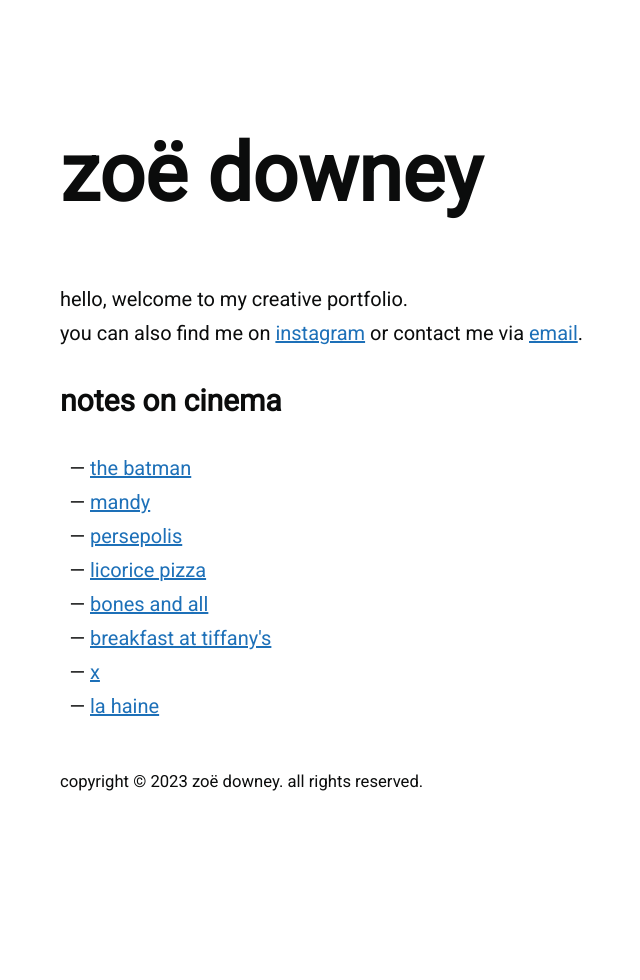
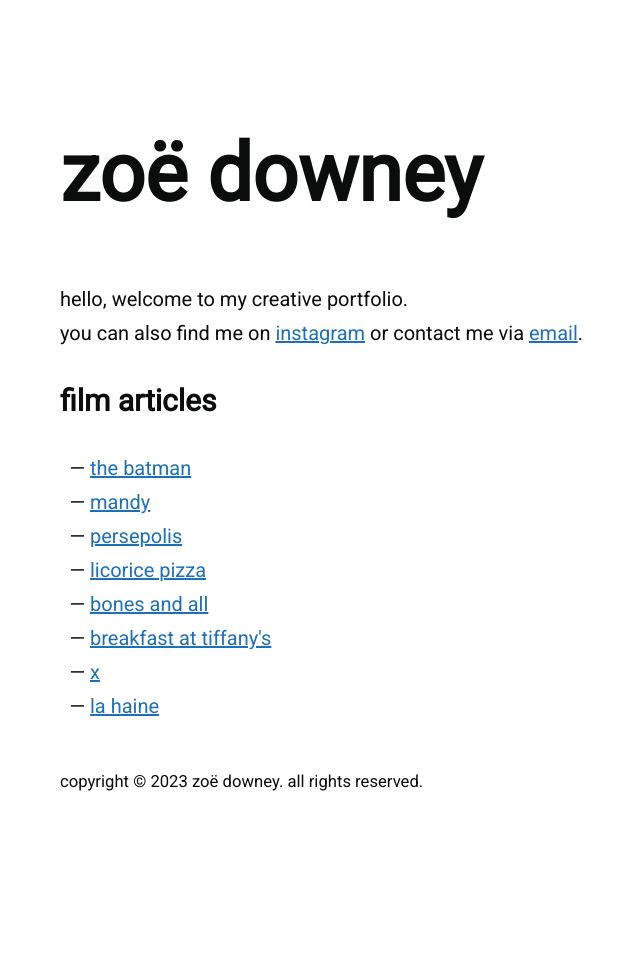
Before and after one commit to zoeurl/zoedowney.github.io, a Jekyll site: the page built from index.html, in a window 1280 px wide. Shown: the whole page, without its empty margins (180-820 px from the left). Built offline with Jekyll 4.4.1, drawn with Linux system fonts in a browser that asks for light colours.

Commit message:
Update index.html

```diff
--- a/index.html
+++ b/index.html
@@ -10,7 +10,7 @@ hello, welcome to my creative portfolio.
 or contact me via <a href="mailto:{{site.email}}">email</a>.
 </p>
 
-<h2>notes on cinema</h2>
+<h2>film articles</h2>
 <div class="article-list">
   <ul class="lowercase">
   {% for post in site.posts %}
```
